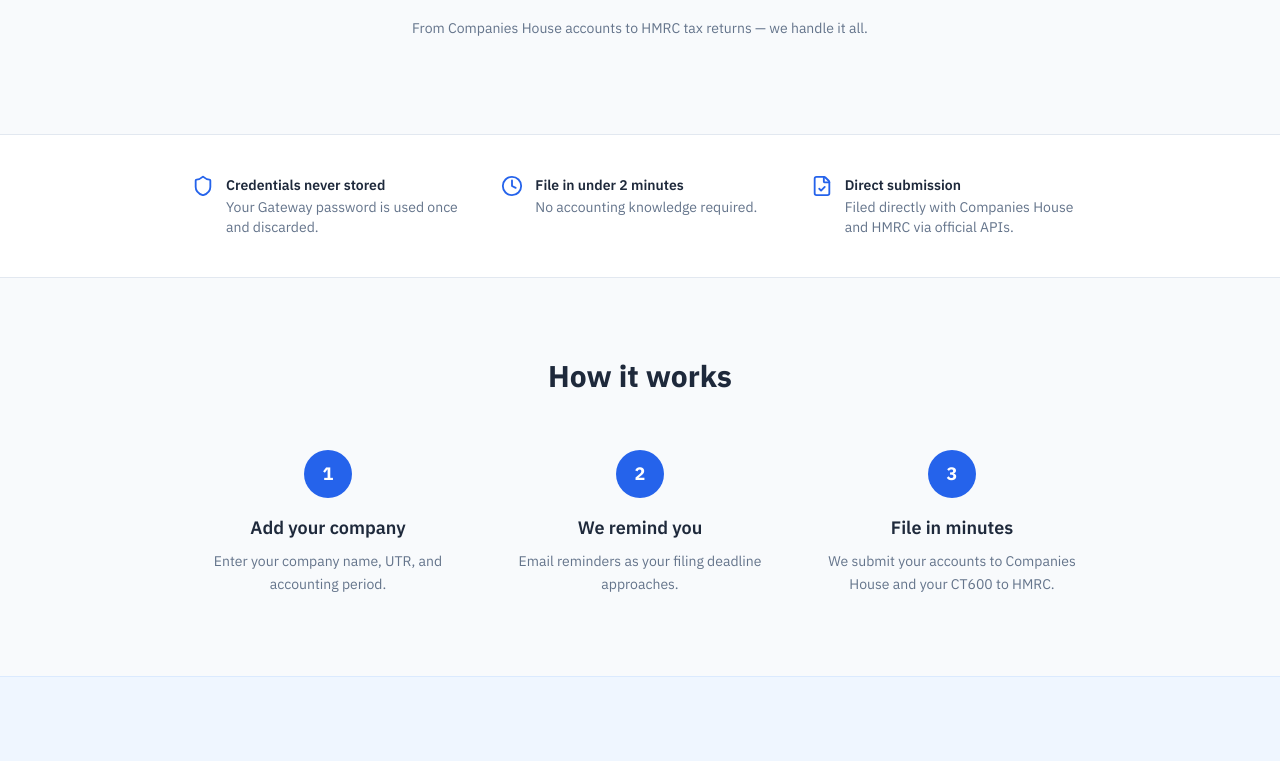
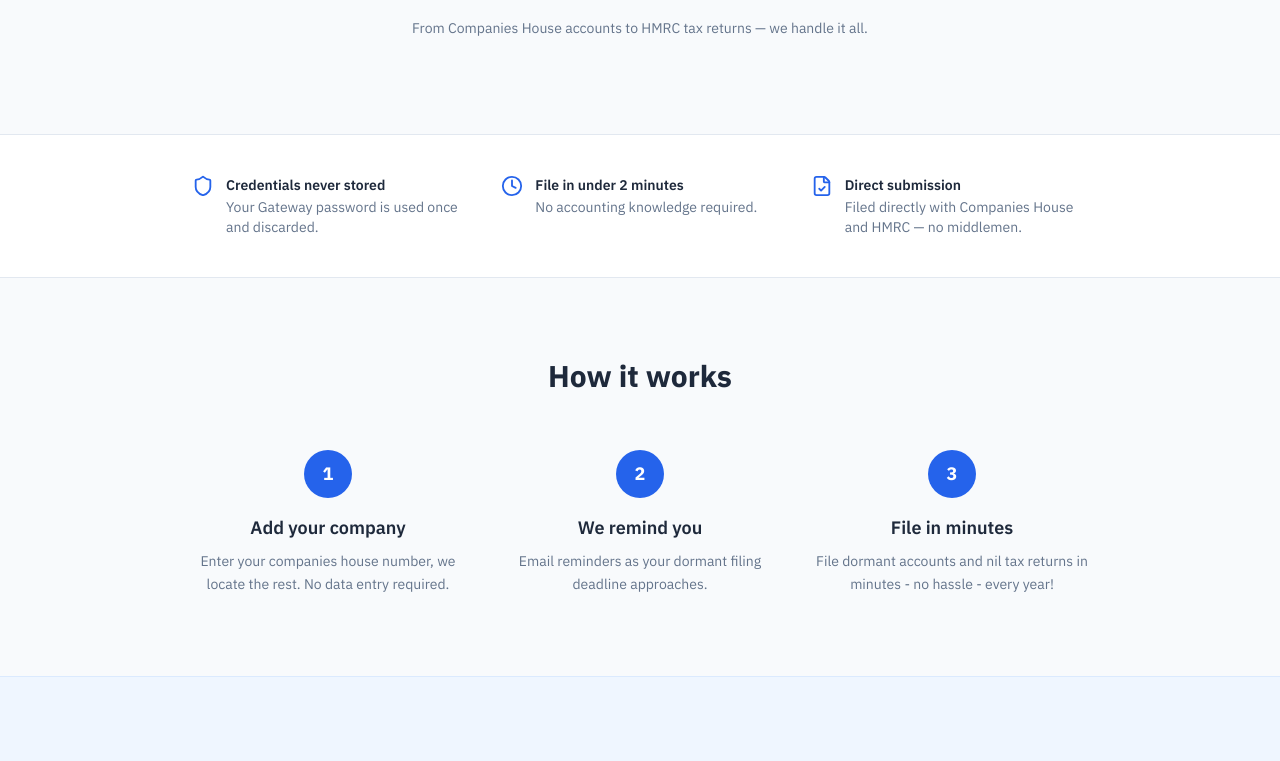
Before and after one commit to bendav91/dormantfile, a Next.js app: page / in a window 1280 px wide. Shown: the part 506-1267 px from the top of the page. Built offline with nearby package versions, Linux system fonts and the light colour scheme.

Commit message:
feat(content): update landing page copy for clarity and engagement

```diff
--- a/src/app/(auth)/register/page.tsx
+++ b/src/app/(auth)/register/page.tsx
@@ -55,7 +55,7 @@ export default function RegisterPage() {
       <div className="mb-8 text-center">
         <h1 className="text-2xl font-bold text-gray-900">Create your account</h1>
         <p className="mt-2 text-sm text-gray-600">
-          Start filing your nil CT600 returns for free
+          Start filing your dormant accounts in minutes.
         </p>
       </div>
 
--- a/src/app/page.tsx
+++ b/src/app/page.tsx
@@ -130,7 +130,7 @@ export default function LandingPage() {
                   Direct submission
                 </p>
                 <p className="text-sm mt-0.5" style={{ color: "#64748B" }}>
-                  Filed directly with Companies House and HMRC via official APIs.
+                  Filed directly with Companies House and HMRC — no middlemen.
                 </p>
               </div>
             </div>
@@ -160,7 +160,7 @@ export default function LandingPage() {
                 Add your company
               </h3>
               <p className="text-sm leading-relaxed" style={{ color: "#64748B" }}>
-                Enter your company name, UTR, and accounting period.
+                Enter your companies house number, we locate the rest. No data entry required.
               </p>
             </div>
             {/* Step 2 */}
@@ -175,7 +175,7 @@ export default function LandingPage() {
                 We remind you
               </h3>
               <p className="text-sm leading-relaxed" style={{ color: "#64748B" }}>
-                Email reminders as your filing deadline approaches.
+                Email reminders as your dormant filing deadline approaches.
               </p>
             </div>
             {/* Step 3 */}
@@ -190,7 +190,7 @@ export default function LandingPage() {
                 File in minutes
               </h3>
               <p className="text-sm leading-relaxed" style={{ color: "#64748B" }}>
-                We submit your accounts to Companies House and your CT600 to HMRC.
+                File dormant accounts and nil tax returns in minutes - no hassle - every year!
               </p>
             </div>
           </div>
```
